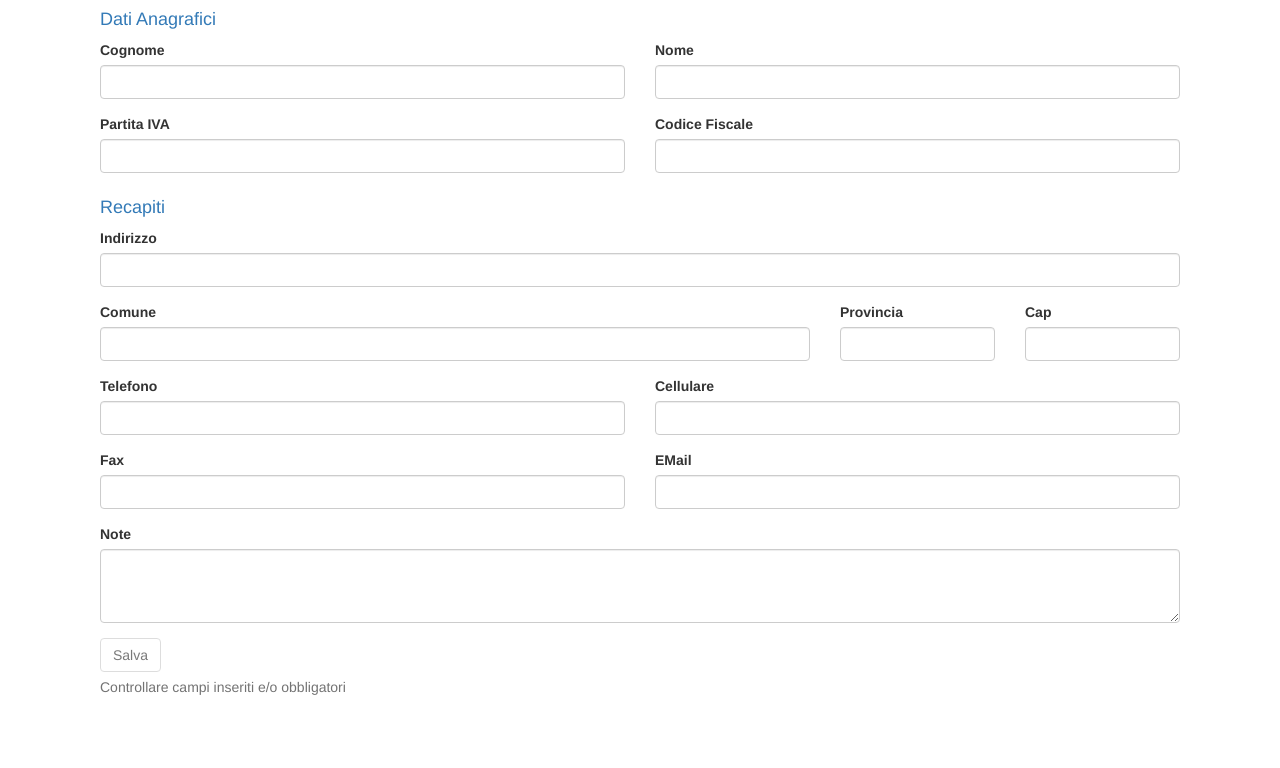
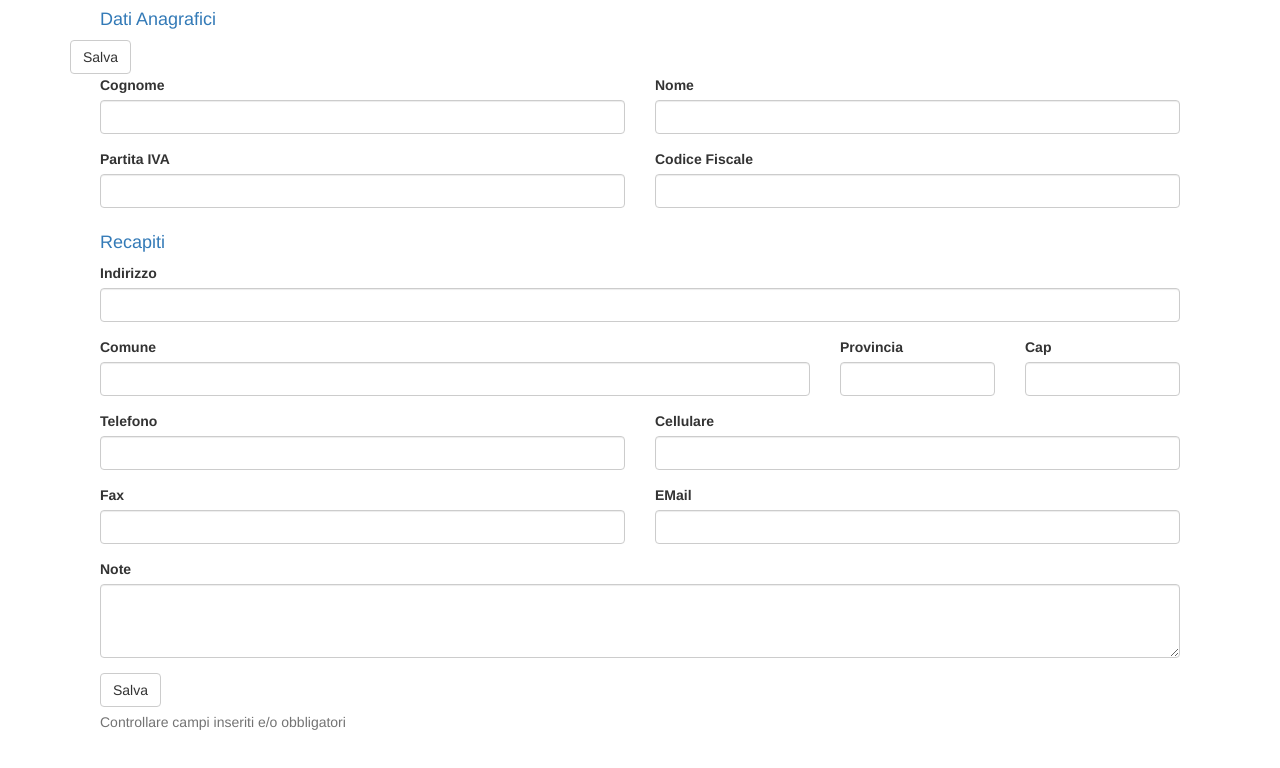
Before and after one commit to aeisolution/f4_java01_ed2, a plain HTML site: page 15_regex.html in a window 1280 px wide. Drawn offline with nearby package versions, Linux system fonts and the light colour scheme.

Commit message:
validazione dati in form

```diff
--- a/15_regex.html
+++ b/15_regex.html
@@ -24,9 +24,18 @@
           <div class="col-xs-12">
             <h4 class="title text-primary">Dati Anagrafici</h4>
           </div>
+
+          <div class="row">
+            <button type="button" class="btn btn-default" onclick="validate()" >Salva</button>
+          </div>
+
+          <div class="col-xs-12" id="msgValidate">
+
+          </div>
+
           <div class="form-group col-lg-6">
               <label>Cognome</label>
-              <input type="text" name="cognome" class="form-control " required="">
+              <input type="text" name="cognome" class="form-control" required="">
           </div>
           <div class="form-group col-lg-6">
               <label>Nome</label>
@@ -78,11 +87,11 @@
           <hr class="clearfix divider">
           <div class="form-group col-md-12">
               <label>Note</label>
-              <textarea name="nome" class="form-control" rows="3"></textarea>
+              <textarea name="note" class="form-control" rows="3"></textarea>
           </div>
 
           <div class="form-group col-xs-12">
-            <button type="submit" class="btn btn-default" disabled="disabled">Salva</button>
+            <button type="button" class="btn btn-default" onclick="validate()" >Salva</button>
             <p class="help-block">Controllare campi inseriti e/o obbligatori</p>
           </div>
         </form>
@@ -92,5 +101,8 @@
     <script src="https://ajax.googleapis.com/ajax/libs/jquery/1.12.4/jquery.min.js"></script>
     <!-- Include all compiled plugins (below), or include individual files as needed -->
     <script src="js/bootstrap.min.js"></script>
+
+    <script src="js/regex.js"></script>
+
   </body>
 </html>
--- /dev/null
+++ b/js/regex.js
@@ -0,0 +1,51 @@
+// codice per validazione dati form
+
+function validate(){
+    console.log('validate');
+    var valid = true;
+    $('input').parent().removeClass('has-error');
+
+    var frm = document.forms.anagForm;
+
+    var cognome = frm.cognome.value;
+    console.log('cognome.length: ' + cognome.length);
+    if(cognome.length==0) {
+        valid = false;
+        $('input[name="cognome"]')
+            .parent()
+            .addClass('has-error');
+    }
+
+    var nome = frm.nome.value;
+    console.log('nome.length: ' + nome.length);
+    if(nome.length==0) {
+        valid = false;
+        $('input[name="nome"]')
+            .parent()
+            .addClass('has-error');
+    }
+
+    var pIva = frm.partitaIva.value;
+    var regPIva = /^[0-9]{11}$/;
+
+    console.log('pIva.length: ' + pIva.length);
+    if(pIva.length!=11 || !regPIva.test(pIva)  ) {
+        valid = false;
+        $('input[name="partitaIva"]')
+            .parent()
+            .addClass('has-error');
+    }
+
+    var codFisc = frm.codiceFiscale.value;
+    var regCodFisc = /^[A-z]{6}\d{2}[A-z]\d\d[A-z]\d{3}[A-z]$/;
+
+    console.log('codFisc.length: ' + codFisc.length);
+    if(codFisc.length!=16 || !regCodFisc.test(codFisc) ) {
+        valid = false;
+        $('input[name="codiceFiscale"]')
+            .parent()
+            .addClass('has-error');
+    }
+
+
+}
```
Also changed, not shown: 12_form.html (+2 -2 lines), js/validate.js (+7 -1 lines).
